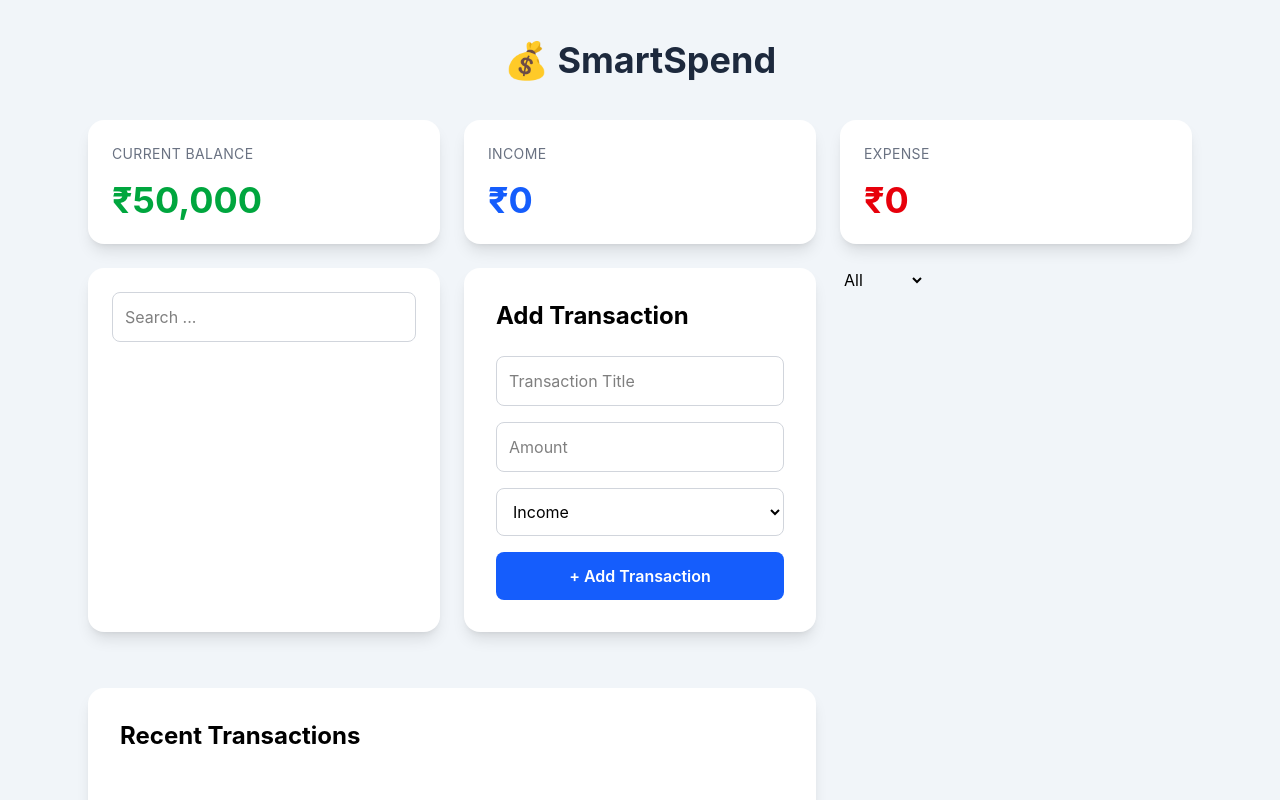
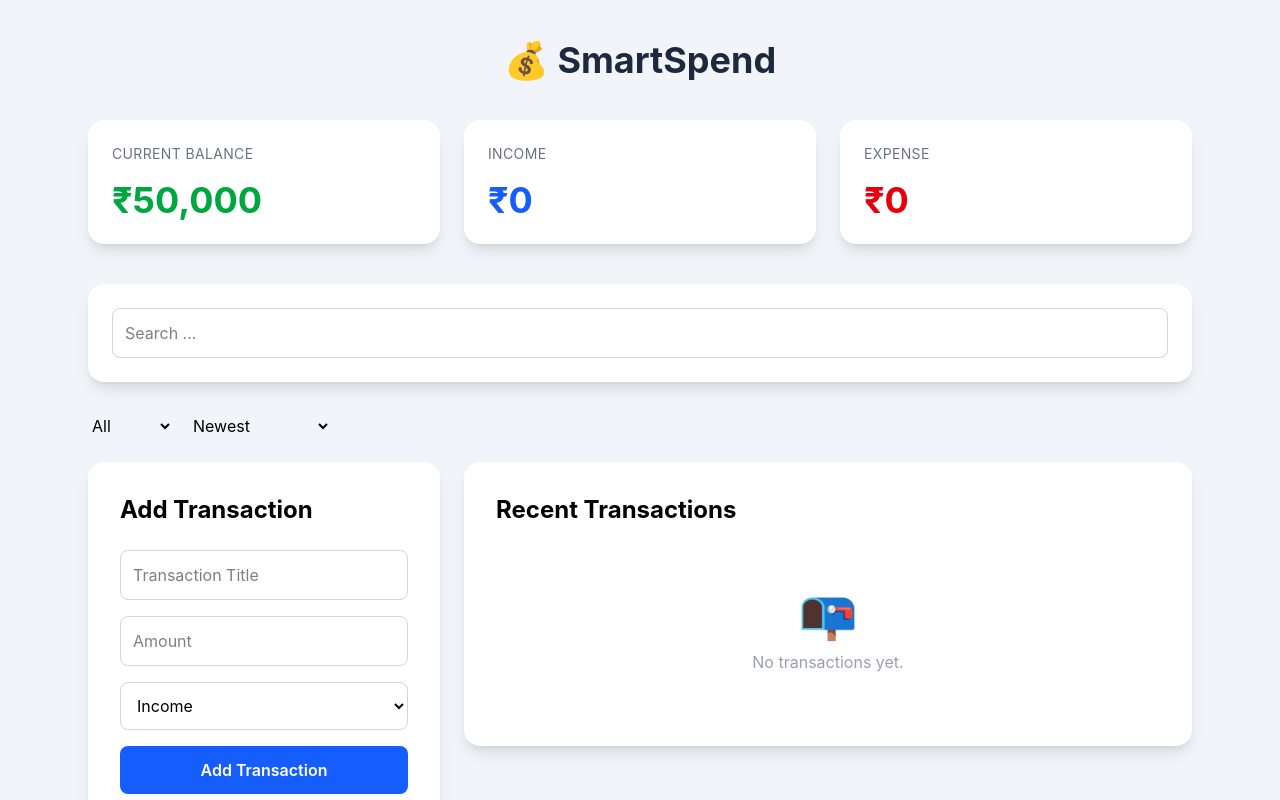
Before and after one commit to NaVteJSingH18/Smart-spend, a React (Vite) app: page / in a window 1280 px wide. Shown: the top 800 px of the page. Built offline with nearby package versions, Linux system fonts and the light colour scheme.

Commit message:
complete crud operatoins

```diff
--- a/src/App.jsx
+++ b/src/App.jsx
@@ -1,110 +1,140 @@
-import React from 'react'
-import { useState } from 'react';
-import TransactionForm from './components/TransactionForm';
-import TransactionList from './components/TransactionList';
-import SummaryCard from './components/SummaryCard';
-import { useEffect } from 'react';
+import React from "react";
+import { useState } from "react";
+import TransactionForm from "./components/TransactionForm";
+import TransactionList from "./components/TransactionList";
+import SummaryCard from "./components/SummaryCard";
+import { useEffect } from "react";
 import SearchBar from "./components/SearchBar";
-import FilterBar from './components/FilterBar';
+import FilterBar from "./components/FilterBar";
+import SortBar from "./components/SortBar";
 const App = () => {
-
   const [search, setSearch] = useState("");
   const [filter, setFilter] = useState("All");
-const [transactions,setTransactions]= useState([]);
+  const [sortBy, setSortBy] = useState("Newest");
+  const [transactions, setTransactions] = useState([]);
+  const [editingTransaction, setEditingTransaction] = useState(null);
 
-const income = transactions.reduce((total,transaction)=>{
-        if(transaction.type==="Income"){
+  const income = transactions.reduce((total, transaction) => {
+    if (transaction.type === "Income") {
       return total + transaction.amount;
     }
     return total;
-    },0);
+  }, 0);
 
-const expense = transactions.reduce((total,transaction)=>{
-        if(transaction.type==="Expense"){
+  const expense = transactions.reduce((total, transaction) => {
+    if (transaction.type === "Expense") {
       return total + transaction.amount;
     }
-      return total ;
-    },0);
+    return total;
+  }, 0);
+
+  const INITIAL_BALANCE = 50000;
+  const balance = INITIAL_BALANCE + income - expense;
+
+  useEffect(() => {
+    localStorage.setItem("transactions", JSON.stringify(transactions));
+  }, [transactions]);
+
+  const filteredTransactions = transactions.filter((transaction) => {
+    const matchesSearch = transaction.title
+      .toLowerCase()
+      .includes(search.toLowerCase());
+    const matchesFilter = filter === "All" || transaction.type === filter;
+
+    return matchesSearch && matchesFilter;
+  });
 
 
 
-const balance = 50000  + income - expense;
+  const sortedTransactions = [...filteredTransactions];
 
-  useEffect(() => {
-    localStorage.setItem(
-        "transactions",
-        JSON.stringify(transactions)
-    );
-  }, [transactions]);
+  sortedTransactions.sort((a, b) => {
+    if (sortBy === "Highest Amount") {
+      return b.amount - a.amount;
+    }
 
-       const filteredTransactions = transactions.filter((transaction)=>{
+    if (sortBy === "Lowest Amount") {
+      return a.amount - b.amount;
+    }
 
-            const matchesSearch = transaction.title.toLowerCase().includes(search.toLowerCase()) ;
-            const matchesFilter =
-                    filter === "All" || transaction.type === filter;
+    if (sortBy === "Newest") {
+      return b.id - a.id;
+    }
+    if (sortBy === "Oldest") {
+      return a.id - b.id;
+    }
+    return 0;
+  });
 
-            return matchesSearch && matchesFilter;
- } );
-
-      function addTransaction(newTransaction){
-        if(newTransaction.title && newTransaction.amount>0){
-            setTransactions(prevTransactions => [
+  function addTransaction(newTransaction) {
+    if (newTransaction.title && newTransaction.amount > 0) {
+      setTransactions((prevTransactions) => [
         ...prevTransactions,
         newTransaction,
       ]);
     }
   }
 
-      function deleteTransaction(id){
-          setTransactions(prevTransactions =>
-              prevTransactions.filter(transaction => transaction.id !== id)
+  function deleteTransaction(id) {
+    setTransactions((prevTransactions) =>
+      prevTransactions.filter((transaction) => transaction.id !== id),
+    );
+  }
+  function updateTransaction(updatedTransaction) {
+    setTransactions((prevTransactions) =>
+      prevTransactions.map((transaction) => {
+        if (transaction.id === updatedTransaction.id) {
+          return updatedTransaction;
+        }
+
+        return transaction;
+      }),
     );
   }
 
   return (
     <div className="min-h-screen bg-slate-100 py-10">
       <div className="max-w-6xl mx-auto px-6">
-
         <h1 className="text-4xl font-bold text-center text-slate-800 mb-10">
           💰 SmartSpend
         </h1>
+
         <div className="grid grid-cols-1 md:grid-cols-3 gap-6 mb-10">
-
           <SummaryCard
             title="Current Balance"
             amount={balance}
             color="text-green-600"
           />
 
-    <SummaryCard
-        title="Income"
-        amount={income}
-        color="text-blue-600"
-    />
+          <SummaryCard title="Income" amount={income} color="text-blue-600" />
 
-    <SummaryCard
-        title="Expense"
-        amount={expense}
-        color="text-red-600"
-    />
+          <SummaryCard title="Expense" amount={expense} color="text-red-600" />
+        </div>
+        <SearchBar search={search} setSearch={setSearch} />
 
-    <SearchBar
-    search={search}
-    setSearch={setSearch}
-    />
+        <div className="flex gap-4 mb-6">
+          <FilterBar filter={filter} setFilter={setFilter} />
+          <SortBar sortBy={sortBy} setSortBy={setSortBy} />
+        </div>
+
+        <div className="grid md:grid-cols-3 gap-6">
           <TransactionForm
             addTransaction={addTransaction}
+            updateTransaction={updateTransaction}
+            editingTransaction={editingTransaction}
+            setEditingTransaction={setEditingTransaction}
           />
-       <FilterBar/>
+          <div className="md:col-span-2">
             <TransactionList
-           transactions={filteredTransactions}
+              transactions={sortedTransactions}
               deleteTransaction={deleteTransaction}
+              setEditingTransaction={setEditingTransaction}
             />
-
           </div>
         </div>
       </div>
-  )
-}
+    </div>
+  );
+};
 
-export default App
+export default App;
--- /dev/null
+++ b/src/components/SortBar.jsx
@@ -0,0 +1,21 @@
+import React from 'react'
+
+const SortBar = ({sortBy,setSortBy}) => {
+  return (
+    <div>
+      <select
+      value={sortBy}
+      onChange={(e)=>setSortBy(e.target.value)}
+      >
+        <option value="Newest">Newest</option>
+        <option value="Oldest">Oldest</option>
+        <option value="Highest Amount">Highest Amount</option>
+        <option value="Lowest Amount">Lowest Amount</option>
+      </select>
+
+    </div>
+
+  )
+}
+
+export default SortBar
--- a/src/components/TransactionForm.jsx
+++ b/src/components/TransactionForm.jsx
@@ -1,20 +1,26 @@
-import React from 'react'
-import { useState } from 'react'
+import React from "react";
+import { useState, useEffect } from "react";
 
-const TransactionForm = ({addTransaction,deleteTransaction}) => {
-  const [title,setTitle]= useState("");
+const TransactionForm = ({ addTransaction, updateTransaction, editingTransaction,setEditingTransaction }) => {
+  const [title, setTitle] = useState("");
   const [amount, setAmount] = useState("");
   const [type, setType] = useState("Income");
 
+  useEffect(() => {
+  if (editingTransaction) {
+    setTitle(editingTransaction.title);
+    setAmount(editingTransaction.amount);
+    setType(editingTransaction.type);
+  }
+}, [editingTransaction]);
+
   return (
     <div className="bg-white rounded-2xl shadow-lg p-8 mb-8">
-
       <h2 className="text-2xl font-bold mb-6">
-      Add Transaction
+        {editingTransaction ? "Edit Transaction" : "Add Transaction"}
       </h2>
 
       <div className="space-y-4">
-
         <input
           type="text"
           placeholder="Transaction Title"
@@ -68,14 +74,19 @@ return (
         <button
           onClick={() => {
             const newTransaction = {
-            id: Date.now(),
+              id: editingTransaction ? editingTransaction.id : Date.now(),
               title,
               amount: Number(amount),
               type,
             };
 
+            if (editingTransaction) {
+              updateTransaction(newTransaction);
+              setEditingTransaction(null);
+
+            } else {
               addTransaction(newTransaction);
-
+            }
             setTitle("");
             setAmount("");
             setType("Income");
@@ -91,13 +102,11 @@ return (
           transition
         "
         >
-        + Add Transaction
+          {editingTransaction ? "Update Transaction" : "Add Transaction"}
         </button>
-
       </div>
-
     </div>
   );
-}
+};
 
-export default TransactionForm
+export default TransactionForm;
--- a/src/components/TransactionList.jsx
+++ b/src/components/TransactionList.jsx
@@ -3,10 +3,11 @@ import TransactionItem from "./TransactionItem";
 const TransactionList = ({
   transactions,
   deleteTransaction,
+  setEditingTransaction,
 }) => {
 
   return (
-    <div className="bg-white rounded-2xl shadow-lg p-8 grid-cols-3 Form = col-span-1 Transactions = col-span-2">
+    <div className="bg-white rounded-2xl shadow-lg p-8">
 
       <h2 className="text-2xl font-bold mb-6">
         Recent Transactions
@@ -25,11 +26,20 @@ const TransactionList = ({
       ) : (
 
         transactions.map(transaction => (
-          <TransactionItem
+          <div key={transaction.id}>
+            <TransactionItem
             key={transaction.id}
             transaction={transaction}
             deleteTransaction={deleteTransaction}
           />
+          <button
+            onClick={() => setEditingTransaction(transaction)}
+            >
+              ✏ Edit
+          </button>
+          </div>
+
+
         ))
 
       )}
```
Also changed, not shown: 1 other file (tests, documents, lock files or other folders). Lines whose indentation alone changed are shown as unchanged.
